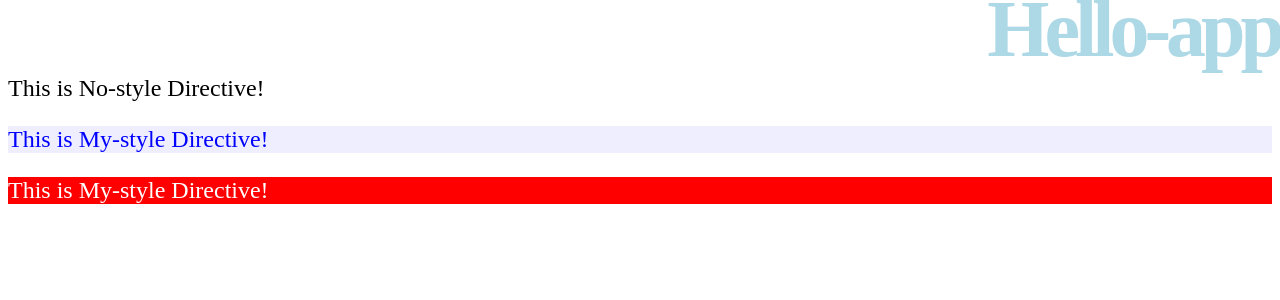
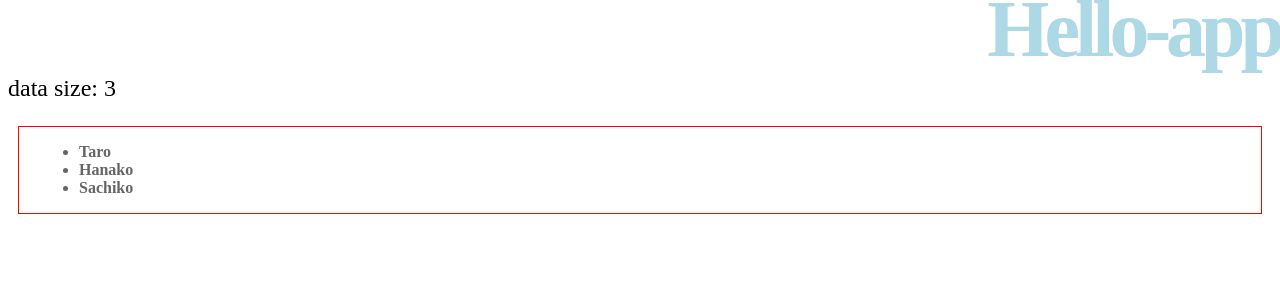
Before and after one commit to owdtkj829/angular-practice, an Angular app: page / in a window 1280 px wide. Shown: the top 300 px of the page. Built offline with nearby package versions, Linux system fonts and the light colour scheme.

Commit message:
DIとサービスについて学習

```diff
--- a/src/app/app.module.ts
+++ b/src/app/app.module.ts
@@ -25,6 +25,8 @@ import { MystyleDirective } from './mystyle.directive';
 })
 export class AppModule {
   constructor(private service: MycheckService) {
-    service.name = 'hanako';
+    service.push("Taro");
+    service.push("Hanako");
+    service.push("Sachiko");
   }
 }
--- a/src/app/hello/hello.component.html
+++ b/src/app/hello/hello.component.html
@@ -2,7 +2,8 @@
     <h1>
         {{title}}
     </h1>
-    <p>This is No-style Directive!</p>
-    <p appMystyle>This is My-style Directive!</p>
-    <p appMystyle c="white" bg="red">This is My-style Directive!</p>
+    <p>
+        {{message}}
+    </p>
+    <app-message></app-message>
 </div>
--- a/src/app/hello/hello.component.ts
+++ b/src/app/hello/hello.component.ts
@@ -1,5 +1,6 @@
 import { Component, OnInit, ViewChild } from '@angular/core';
 import { MessageComponent } from '../message/message.component';
+import { MycheckService } from '../mycheck.Service';
 
 @Component({
   selector: 'app-hello',
@@ -9,42 +10,12 @@ import { MessageComponent } from '../message/message.component';
 
 export class HelloComponent implements OnInit {
   title: string;
-  message: string[];
-  lastTarget: any;
-  lastColor: string;
-  input1: string;
-  @ViewChild(MessageComponent)
-  private msgComponent: MessageComponent;
+  message: string;
 
-  constructor() { }
+  constructor(private service: MycheckService) { }
 
   ngOnInit() {
     this.title = 'Hello-app';
-    this.message = ['First item.', 'Second item.', 'Third item.'];
-    this.input1 = '';
-  }
-
-  push() {
-    if (this.input1 == '') {
-      alert('テキストを入力してください。');
-      return;
-    }
-    this.msgComponent.push(this.input1);
-    this.input1 = '';
-  }
-
-  pop() {
-    this.msgComponent.pop();
-  }
-
-  doClick(event) {
-    if (this.lastTarget != null) {
-      this.lastTarget.style.color = this.lastColor;
-      this.lastTarget.style.backgroundColor = 'white';
-    }
-    this.lastTarget = event.target;
-    this.lastColor = event.target.style.color;
-    event.target.style.color = 'white';
-    event.target.style.backgroundColor = 'red';
+    this.message = 'data size: ' + this.service.size;
   }
 }
--- a/src/app/message/message.component.ts
+++ b/src/app/message/message.component.ts
@@ -1,4 +1,5 @@
 import { Component, OnInit, Input, Output, EventEmitter } from '@angular/core';
+import { MycheckService } from '../mycheck.Service'
 
 @Component({
   selector: 'app-message',
@@ -7,21 +8,11 @@ import { Component, OnInit, Input, Output, EventEmitter } from '@angular/core';
 })
 
 export class MessageComponent implements OnInit {
-  @Input() content: string;
-  @Output() action = new EventEmitter<MouseEvent>();
+  content: string[];
 
-  constructor() { }
+  constructor(private service: MycheckService) { }
 
-  ngOnInit() { }
-
-  doAction(event) {
-    this.action.emit(event);
-  }
-
-  push(item: string) {
-    this.content.push(item);
-  }
-  pop() {
-    this.content.pop();
+  ngOnInit() {
+    this.content = this.service.list;
   }
 }
--- a/src/app/mycheck.service.ts
+++ b/src/app/mycheck.service.ts
@@ -6,18 +6,25 @@ import { Injectable } from '@angular/core';
 export class MycheckService {
 
   constructor() {
-    this.name = '(no-name)';
+    this.data = [];
   }
 
-  get name() {
-    return this._name;
+  push(item: string) {
+    this.data.push(item);
   }
-  set name(name: string) {
-    this._name = name;
+  pop() {
+    this.data.pop();
   }
-
-  //helloメソッド
-  hello() {
-    return "Hello," + this.name + "!!";
+  get(n: number) {
+    return this.data[n];
+  }
+  get size() {
+    return this.data.length;
+  }
+  get json() {
+    return JSON.stringify(this.data);
+  }
+  get list() {
+    return JSON.parse(JSON.stringify(this.data));
   }
 }
```
